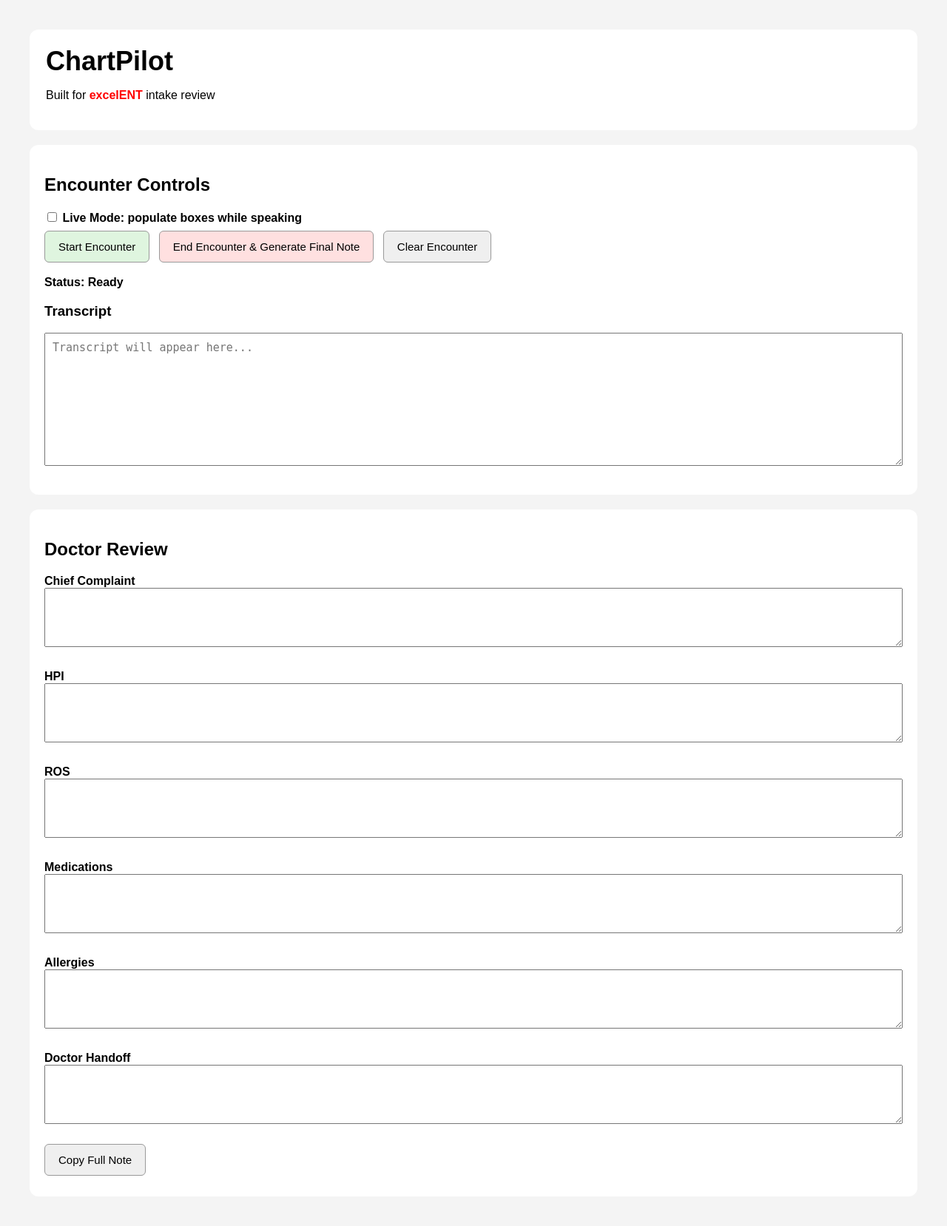
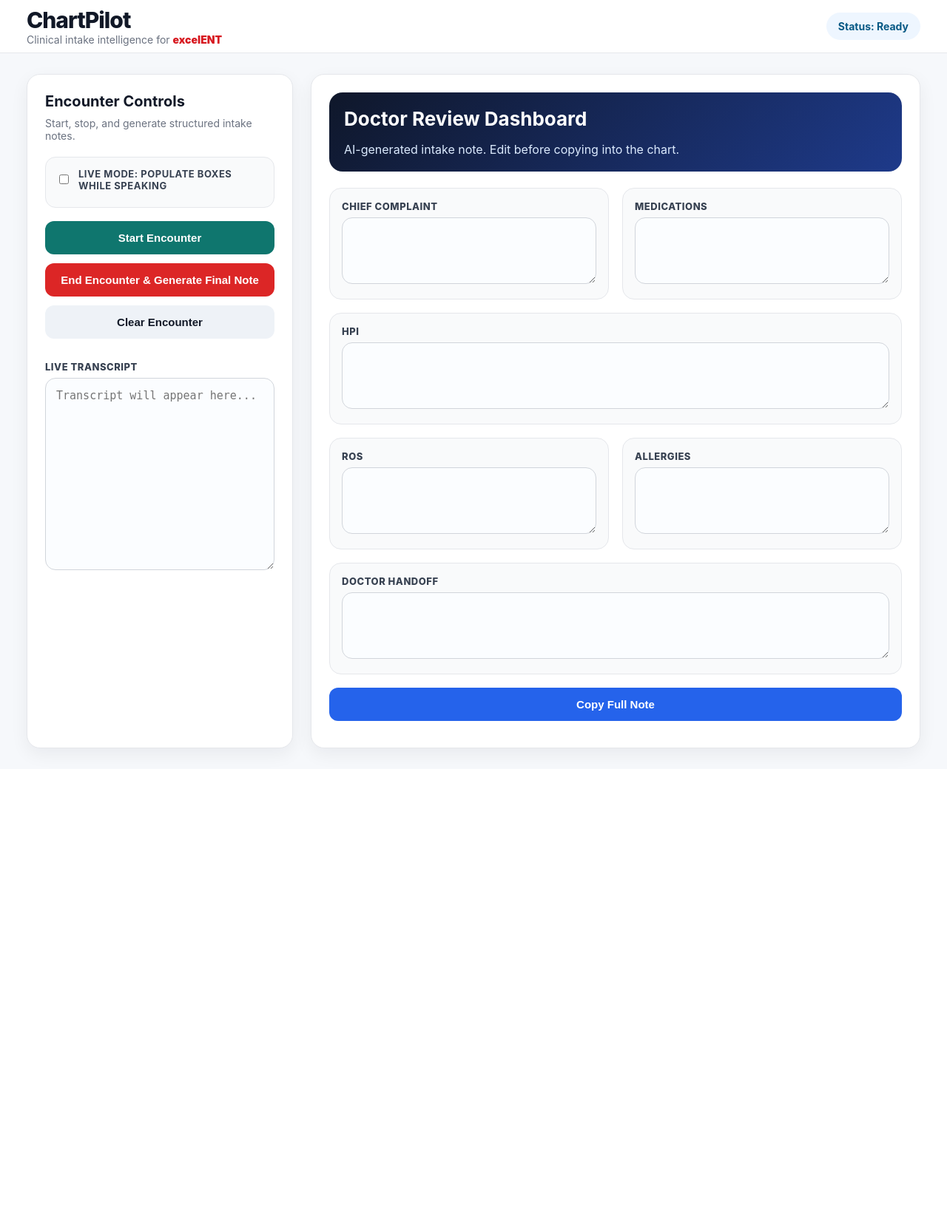
Before and after one commit to jjzeger-ux/ChartPilot, a Flask app: page / in a window 1280 px wide. Shown: the whole page at 74% size. After the commit the page ends 1028 px from the top, so only its background shows below. Run offline with Flask 3, Linux system fonts and the light colour scheme.

Commit message:
Improve ChartPilot UI

```diff
--- a/templates/index.html
+++ b/templates/index.html
@@ -3,130 +3,308 @@
 <head>
   <title>ChartPilot</title>
   <style>
-    body {
-      font-family: Arial, sans-serif;
-      margin: 40px;
-      background: #f4f4f4;
+    * {
+      box-sizing: border-box;
     }
 
-    .brand {
+    body {
+      margin: 0;
+      font-family: Inter, Arial, sans-serif;
+      background: #f6f8fb;
+      color: #1f2937;
+    }
+
+    .topbar {
+      height: 72px;
       background: white;
-      padding: 22px;
-      border-radius: 12px;
+      border-bottom: 1px solid #e5e7eb;
+      display: flex;
+      align-items: center;
+      justify-content: space-between;
+      padding: 0 36px;
+      position: sticky;
+      top: 0;
+      z-index: 10;
+    }
+
+    .logo {
+      display: flex;
+      flex-direction: column;
+    }
+
+    .logo-main {
+      font-size: 30px;
+      font-weight: 800;
+      letter-spacing: -1px;
+      color: #111827;
+    }
+
+    .logo-sub {
+      font-size: 14px;
+      color: #6b7280;
+    }
+
+    .excel {
+      color: #d71920;
+      font-weight: 900;
+    }
+
+    .status-pill {
+      padding: 10px 16px;
+      border-radius: 999px;
+      background: #eef6ff;
+      color: #075985;
+      font-weight: 700;
+      font-size: 14px;
+    }
+
+    .layout {
+      display: grid;
+      grid-template-columns: 360px 1fr;
+      gap: 24px;
+      padding: 28px 36px;
+    }
+
+    .panel {
+      background: white;
+      border: 1px solid #e5e7eb;
+      border-radius: 18px;
+      box-shadow: 0 8px 24px rgba(15, 23, 42, 0.06);
+      padding: 24px;
+    }
+
+    .panel h2 {
+      margin-top: 0;
+      font-size: 20px;
+      color: #111827;
+    }
+
+    .subtitle {
+      color: #6b7280;
+      font-size: 14px;
+      margin-top: -8px;
       margin-bottom: 20px;
     }
 
-    .brand h1 {
-      margin: 0;
-      font-size: 36px;
+    button {
+      width: 100%;
+      padding: 14px 16px;
+      border-radius: 12px;
+      border: none;
+      font-size: 15px;
+      font-weight: 700;
+      cursor: pointer;
+      margin-bottom: 12px;
+      transition: 0.15s ease;
     }
 
-    .excel {
-      color: red;
-      font-weight: bold;
+    button:hover {
+      transform: translateY(-1px);
+      opacity: 0.95;
     }
 
-    .card {
-      background: white;
-      padding: 20px;
-      border-radius: 12px;
-      margin-top: 20px;
+    .btn-start {
+      background: #0f766e;
+      color: white;
+    }
+
+    .btn-stop {
+      background: #dc2626;
+      color: white;
+    }
+
+    .btn-secondary {
+      background: #eef2f7;
+      color: #111827;
+    }
+
+    .btn-copy {
+      background: #2563eb;
+      color: white;
+      margin-top: 18px;
+    }
+
+    .mode-box {
+      background: #f9fafb;
+      border: 1px solid #e5e7eb;
+      border-radius: 14px;
+      padding: 14px;
+      margin-bottom: 18px;
+      font-size: 14px;
+    }
+
+    .mode-box label {
+      display: flex;
+      gap: 10px;
+      align-items: center;
+      font-weight: 700;
+      cursor: pointer;
+    }
+
+    .transcript-box {
+      margin-top: 18px;
+    }
+
+    label {
+      display: block;
+      font-size: 13px;
+      font-weight: 800;
+      color: #374151;
+      margin-bottom: 7px;
+      text-transform: uppercase;
+      letter-spacing: 0.04em;
     }
 
     textarea {
       width: 100%;
-      min-height: 80px;
+      border: 1px solid #d1d5db;
+      border-radius: 14px;
+      min-height: 90px;
+      padding: 14px;
       font-size: 15px;
-      padding: 10px;
-      margin-bottom: 15px;
-      box-sizing: border-box;
+      resize: vertical;
+      outline: none;
+      background: #fbfdff;
+    }
+
+    textarea:focus {
+      border-color: #2563eb;
+      box-shadow: 0 0 0 3px rgba(37, 99, 235, 0.12);
+      background: white;
     }
 
     #transcript {
-      min-height: 180px;
+      min-height: 260px;
     }
 
-    button {
-      padding: 12px 18px;
-      font-size: 15px;
-      margin: 8px 8px 8px 0;
-      cursor: pointer;
-      border-radius: 6px;
-      border: 1px solid #999;
+    .review-grid {
+      display: grid;
+      grid-template-columns: 1fr 1fr;
+      gap: 18px;
     }
 
-    .start {
-      background: #dff5df;
+    .full {
+      grid-column: span 2;
     }
 
-    .stop {
-      background: #ffe0e0;
+    .section-card {
+      background: #f9fafb;
+      border: 1px solid #e5e7eb;
+      border-radius: 16px;
+      padding: 16px;
     }
 
-    label {
-      font-weight: bold;
-      display: block;
-      margin-top: 12px;
+    .hero {
+      margin-bottom: 22px;
+      padding: 20px;
+      border-radius: 18px;
+      background: linear-gradient(135deg, #0f172a, #1e3a8a);
+      color: white;
     }
 
-    #status {
-      font-weight: bold;
-      margin-top: 10px;
+    .hero h1 {
+      margin: 0;
+      font-size: 26px;
     }
 
-    .mode {
-      margin-top: 12px;
-      font-weight: bold;
+    .hero p {
+      margin-bottom: 0;
+      color: #dbeafe;
+    }
+
+    @media (max-width: 950px) {
+      .layout {
+        grid-template-columns: 1fr;
+        padding: 18px;
+      }
+
+      .review-grid {
+        grid-template-columns: 1fr;
+      }
+
+      .full {
+        grid-column: span 1;
+      }
     }
   </style>
 </head>
+
 <body>
 
-  <div class="brand">
-    <h1>ChartPilot</h1>
-    <p>Built for <span class="excel">excelENT</span> intake review</p>
+  <div class="topbar">
+    <div class="logo">
+      <div class="logo-main">ChartPilot</div>
+      <div class="logo-sub">Clinical intake intelligence for <span class="excel">excelENT</span></div>
+    </div>
+    <div class="status-pill" id="status">Status: Ready</div>
   </div>
 
-  <div class="card">
+  <div class="layout">
+
+    <div class="panel">
       <h2>Encounter Controls</h2>
+      <p class="subtitle">Start, stop, and generate structured intake notes.</p>
 
-    <div class="mode">
+      <div class="mode-box">
+        <label>
           <input type="checkbox" id="liveMode">
-      <label for="liveMode" style="display:inline;">Live Mode: populate boxes while speaking</label>
+          Live Mode: populate boxes while speaking
+        </label>
       </div>
 
-    <button class="start" onclick="startEncounter()">Start Encounter</button>
-    <button class="stop" onclick="endEncounter()">End Encounter & Generate Final Note</button>
-    <button onclick="clearAll()">Clear Encounter</button>
+      <button class="btn-start" onclick="startEncounter()">Start Encounter</button>
+      <button class="btn-stop" onclick="endEncounter()">End Encounter & Generate Final Note</button>
+      <button class="btn-secondary" onclick="clearAll()">Clear Encounter</button>
 
-    <p id="status">Status: Ready</p>
-
-    <h3>Transcript</h3>
+      <div class="transcript-box">
+        <label>Live Transcript</label>
         <textarea id="transcript" placeholder="Transcript will appear here..."></textarea>
       </div>
+    </div>
 
-  <div class="card">
-    <h2>Doctor Review</h2>
+    <div class="panel">
+      <div class="hero">
+        <h1>Doctor Review Dashboard</h1>
+        <p>AI-generated intake note. Edit before copying into the chart.</p>
+      </div>
 
+      <div class="review-grid">
+
+        <div class="section-card">
           <label>Chief Complaint</label>
           <textarea id="chief_complaint"></textarea>
+        </div>
 
+        <div class="section-card">
+          <label>Medications</label>
+          <textarea id="medications"></textarea>
+        </div>
+
+        <div class="section-card full">
           <label>HPI</label>
           <textarea id="hpi"></textarea>
+        </div>
 
+        <div class="section-card">
           <label>ROS</label>
           <textarea id="ros"></textarea>
+        </div>
 
-    <label>Medications</label>
-    <textarea id="medications"></textarea>
-
+        <div class="section-card">
           <label>Allergies</label>
           <textarea id="allergies"></textarea>
+        </div>
 
+        <div class="section-card full">
           <label>Doctor Handoff</label>
           <textarea id="doctor_handoff"></textarea>
+        </div>
 
-    <button onclick="copyNote()">Copy Full Note</button>
+      </div>
+
+      <button class="btn-copy" onclick="copyNote()">Copy Full Note</button>
+    </div>
+
   </div>
 
   <script>
@@ -141,7 +319,7 @@
 
       encounterActive = true;
       fullTranscript = document.getElementById("transcript").value || "";
-      document.getElementById("status").innerText = "Status: Encounter started.";
+      document.getElementById("status").innerText = "Status: Encounter started";
 
       if (document.getElementById("liveMode").checked) {
         runLiveCycle();
@@ -163,7 +341,7 @@
       };
 
       mediaRecorder.start();
-      document.getElementById("status").innerText = "Status: Recording full encounter...";
+      document.getElementById("status").innerText = "Status: Recording full encounter";
     }
 
     async function runLiveCycle() {
@@ -194,7 +372,7 @@
       };
 
       mediaRecorder.start();
-      document.getElementById("status").innerText = "Status: Live recording 10-second chunk...";
+      document.getElementById("status").innerText = "Status: Live recording";
 
       setTimeout(() => {
         if (mediaRecorder && mediaRecorder.state !== "inactive") {
@@ -205,25 +383,25 @@
 
     async function endEncounter() {
       encounterActive = false;
-      document.getElementById("status").innerText = "Status: Ending encounter...";
+      document.getElementById("status").innerText = "Status: Ending encounter";
 
       if (mediaRecorder && mediaRecorder.state !== "inactive") {
         mediaRecorder.onstop = async () => {
           const audioBlob = new Blob(audioChunks, { type: "audio/webm" });
           await transcribeAndMaybeUpdate(audioBlob, false);
           await generateNote();
-          document.getElementById("status").innerText = "Status: Final note ready.";
+          document.getElementById("status").innerText = "Status: Final note ready";
         };
 
         mediaRecorder.stop();
       } else {
         await generateNote();
-        document.getElementById("status").innerText = "Status: Final note ready.";
+        document.getElementById("status").innerText = "Status: Final note ready";
       }
     }
 
     async function transcribeAndMaybeUpdate(audioBlob, liveUpdate) {
-      document.getElementById("status").innerText = "Status: Transcribing audio...";
+      document.getElementById("status").innerText = "Status: Transcribing audio";
 
       const formData = new FormData();
       formData.append("audio", audioBlob, "recording.webm");
@@ -241,7 +419,7 @@
       }
 
       if (liveUpdate) {
-        document.getElementById("status").innerText = "Status: Updating boxes live...";
+        document.getElementById("status").innerText = "Status: Updating boxes";
 
         const noteResponse = await fetch("/live_update", {
           method: "POST",
@@ -255,7 +433,7 @@
         const data = await noteResponse.json();
         fillNoteBoxes(data);
 
-        document.getElementById("status").innerText = "Status: Listening...";
+        document.getElementById("status").innerText = "Status: Listening";
       }
     }
 
```
Lines whose indentation alone changed are shown as unchanged.
